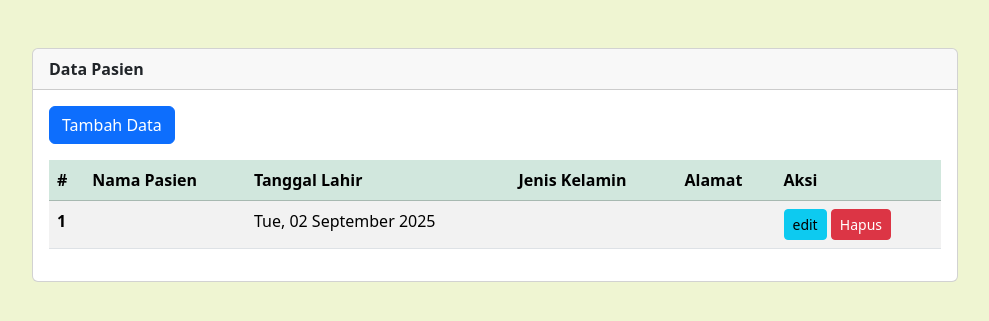
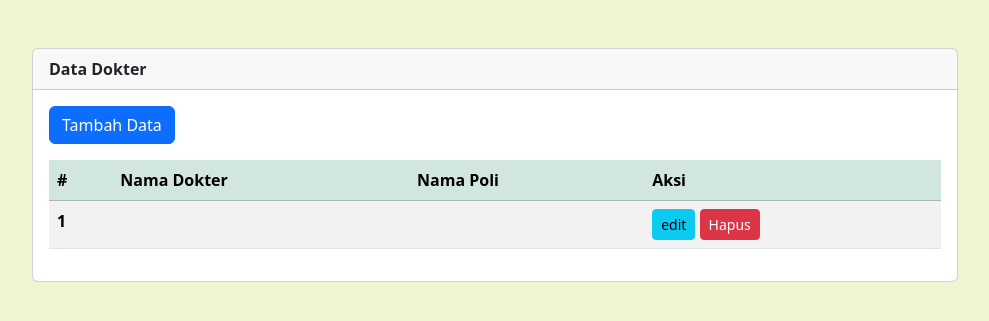
Before and after one commit to is61b/PRAKOM2025, a PHP site: page /dokter/index.php in a window 1280 px wide. Shown: the part 56-377 px from the top of the page, without its empty margins (145-1134 px from the left). Run offline with PHP 8.4, Linux system fonts and the light colour scheme; tables that the repository leaves empty or names only in its code hold one stand-in row (values such as "Sample post"); data that the repository does not hold is empty.

Commit message:
index dokter

```diff
--- a/dokter/index.php
+++ b/dokter/index.php
@@ -19,7 +19,7 @@
             <div class="col-10 m-auto mt-5">
                 <div class="card">
                     <div class="card-header">
-                        <b>Data Pasien</b>
+                        <b>Data Dokter</b>
                     </div>
                     <div class="card-body">
                         <a href="form.php" class="btn btn-primary">Tambah Data</a>
@@ -27,10 +27,8 @@
                             <thead>
                                 <tr class="table-success">
                                     <th scope="col">#</th>
-                                    <th scope="col">Nama Pasien</th>
-                                    <th scope="col">Tanggal Lahir</th>
-                                    <th scope="col">Jenis Kelamin</th>
-                                    <th scope="col">Alamat</th>
+                                    <th scope="col">Nama Dokter</th>
+                                    <th scope="col">Nama Poli</th>
                                     <th scope="col">Aksi</th>
                                 </tr>
                             </thead>
@@ -40,31 +38,28 @@
                                 include('../koneksi.php');
 
                                 #2. menuliskan query
-                                $qry = "SELECT * FROM pasien ORDER BY Nama_pasienKlinik ASC";
+                                $qry = "SELECT * FROM dokter INNER JOIN poli ON dokter.Poli_ID = poli.Poli_ID";
 
                                 #3. menjalankan query
                                 $result = mysqli_query($koneksi, $qry);
 
-                                #4. melakukan looping data pasien
+                                #4. melakukan looping data Dokter
                                 $nomor = 1;
                                 foreach ($result as $row) {
-                                    $tgl_lahir = date_create($row['Tanggal_LahirPasien']);
-                                    $tgl_lahir = date_format($tgl_lahir, 'D, d F Y')
+
                                         ?>
                                     <tr>
                                         <th scope="row"><?= $nomor++ ?></th>
-                                        <td><?= $row['Nama_pasienKlinik'] ?></td>
-                                        <td><?= $tgl_lahir ?></td>
-                                        <td><?= $row['Jenis_KelaminPasien'] ?></td>
-                                        <td><?= $row['Alamat_Pasien'] ?></td>
+                                        <td><?= $row['Nama_Dokter'] ?></td>
+                                        <td><?= $row['Nama_Poli'] ?></td>
                                         <td>
-                                            <a href="edit.php?id=<?=$row['pasienKlinik_ID'] ?>" class="btn btn-info btn-sm">edit</a>
+                                            <a href="edit.php?id=<?=$row['Dokter_ID'] ?>" class="btn btn-info btn-sm">edit</a>
                                             <button type="button" class="btn btn-danger btn-sm" data-bs-toggle="modal"
-                                                data-bs-target="#exampleModal<?=$row['pasienKlinik_ID'] ?>">
+                                                data-bs-target="#exampleModal<?=$row['Dokter_ID'] ?>">
                                                 Hapus
                                             </button>
                                             <!-- Modal -->
-                                            <div class="modal fade" id="exampleModal<?=$row['pasienKlinik_ID'] ?>" tabindex="-1"
+                                            <div class="modal fade" id="exampleModal<?=$row['DokterKlinik_ID'] ?>" tabindex="-1"
                                                 aria-labelledby="exampleModalLabel" aria-hidden="true">
                                                 <div class="modal-dialog">
                                                     <div class="modal-content">
@@ -75,12 +70,12 @@
                                                                 aria-label="Close"></button>
                                                         </div>
                                                         <div class="modal-body">
-                                                            Yakin data pasien <b><?= $row['Nama_pasienKlinik'] ?></b> ingin dihapus?
+                                                            Yakin data Dokter <b><?= $row['Nama_DokterKlinik'] ?></b> ingin dihapus?
                                                         </div>
                                                         <div class="modal-footer">
                                                             <button type="button" class="btn btn-secondary"
                                                                 data-bs-dismiss="modal">Batal</button>
-                                                            <a href="hapus.php?id=<?=$row['pasienKlinik_ID'] ?>" class="btn btn-danger">Hapus</a>
+                                                            <a href="hapus.php?id=<?=$row['DokterKlinik_ID'] ?>" class="btn btn-danger">Hapus</a>
                                                         </div>
                                                     </div>
                                                 </div>
```
